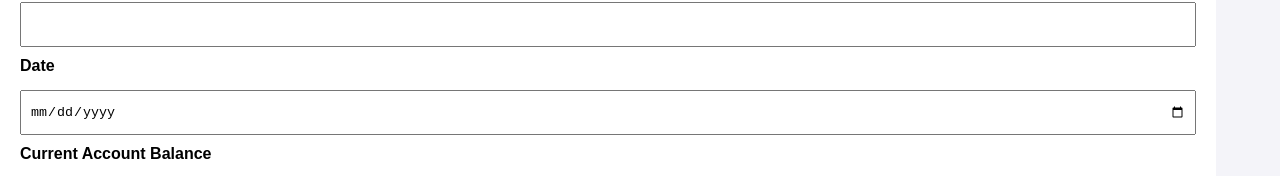
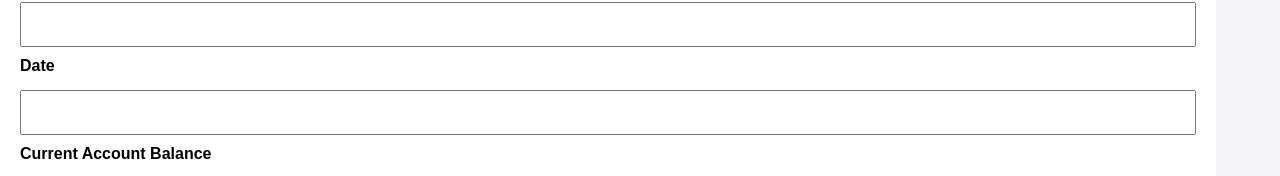
Before and after one commit to Naza1234/Defifrontendv01, a plain HTML site: page bank/addTransaction.html in a window 1280 px wide. Shown: the part 251-427 px from the top of the page. Drawn offline with Linux system fonts and the light colour scheme.

Commit message:
see ohhh

```diff
--- a/bank/addTransaction.html
+++ b/bank/addTransaction.html
@@ -23,7 +23,7 @@
                 <input type="text" id="type" name="type" required>
 
                 <label for="date">Date</label>
-                <input type="date" id="date" name="date">
+                <input type="text" id="date" name="date">
 
                 <label for="currentAccountBalance">Current Account Balance</label>
                 <input type="number" id="currentAccountBalance" name="currentAccountBalance" required>
```
Also changed, not shown: bank/updateTransaction.html (+1 -1 lines), bank/assets/js/app.js (line endings or trailing spaces).
